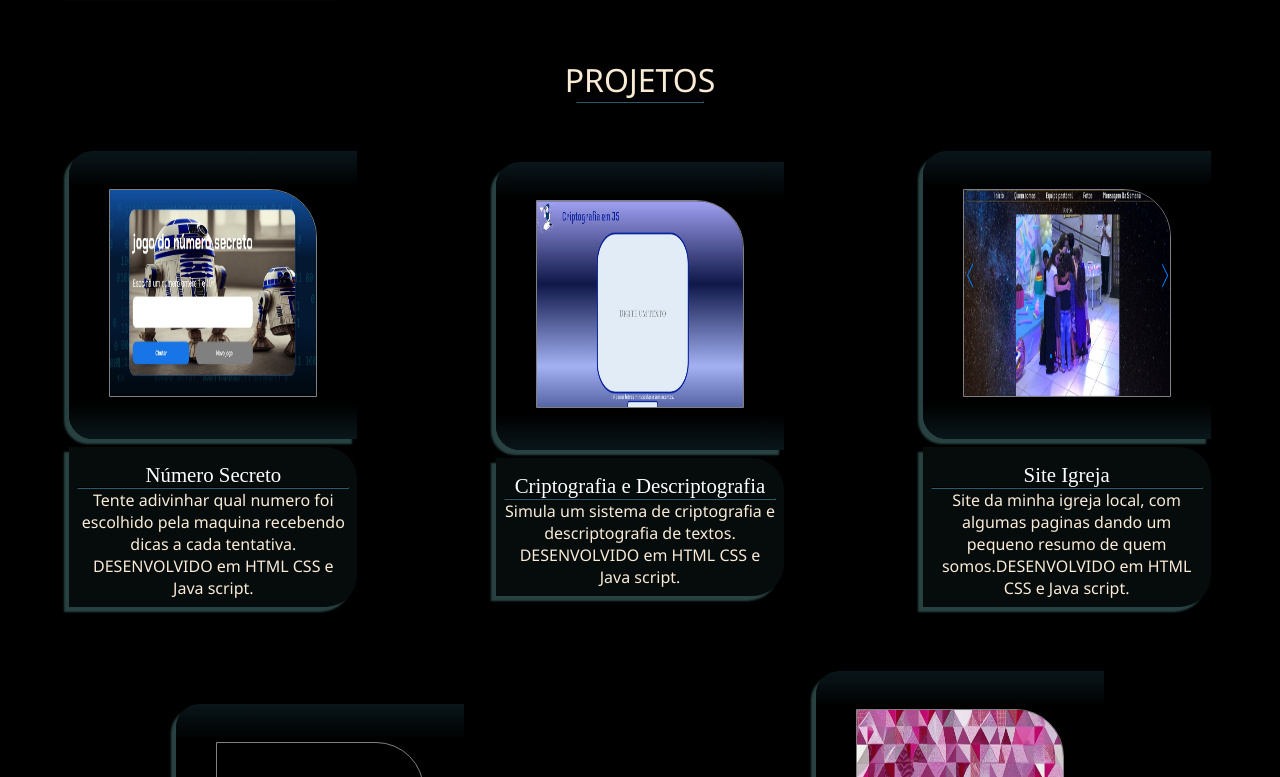
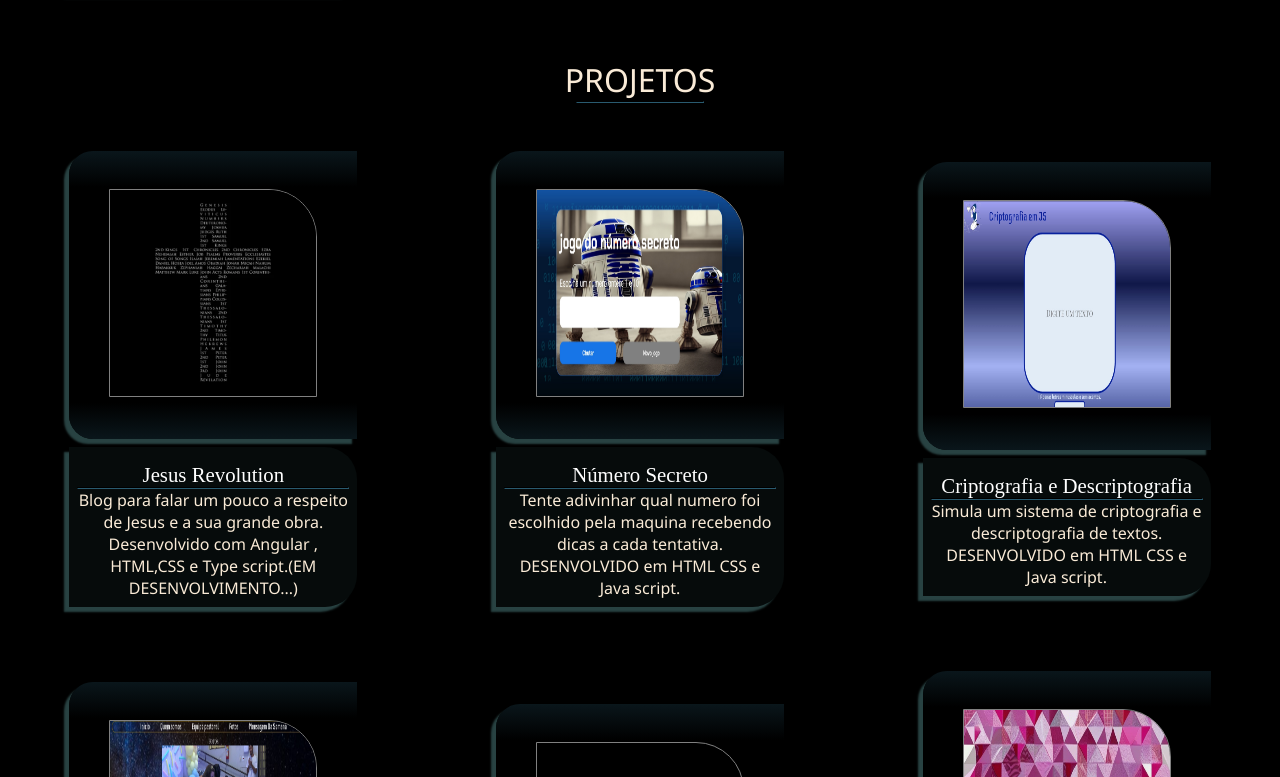
Before and after one commit to Milton-Rocha-Oliveira/portifolio-angular, an Angular app: page /projects in a window 1280 px wide. Shown: the part 1423-2200 px from the top of the page. Built offline with nearby package versions, Linux system fonts and the light colour scheme; a web font is replaced by a local one.

Commit message:
atualização

```diff
--- a/src/app/components/projects/projects.component.html
+++ b/src/app/components/projects/projects.component.html
@@ -2,13 +2,13 @@
     <h1>PROJETOS</h1>
     <hr>
     <div class="projects__container__content">
-        <!--<app-project
+        <app-project
             linkProject="https://jesusrevolution.vercel.app/"
             imgProject="/assets/cruz-blog.jpg"
             textProject="Jesus Revolution"
             projectSummary="Blog para falar um pouco a respeito de Jesus e a sua grande obra. Desenvolvido com Angular
             , HTML,CSS e Type script.(EM DESENVOLVIMENTO...)"
-        ></app-project>-->
+        ></app-project>
         <app-project
             linkProject="https://gamesn.vercel.app/"
             imgProject="/assets/numero-secreto..jpg"
```
